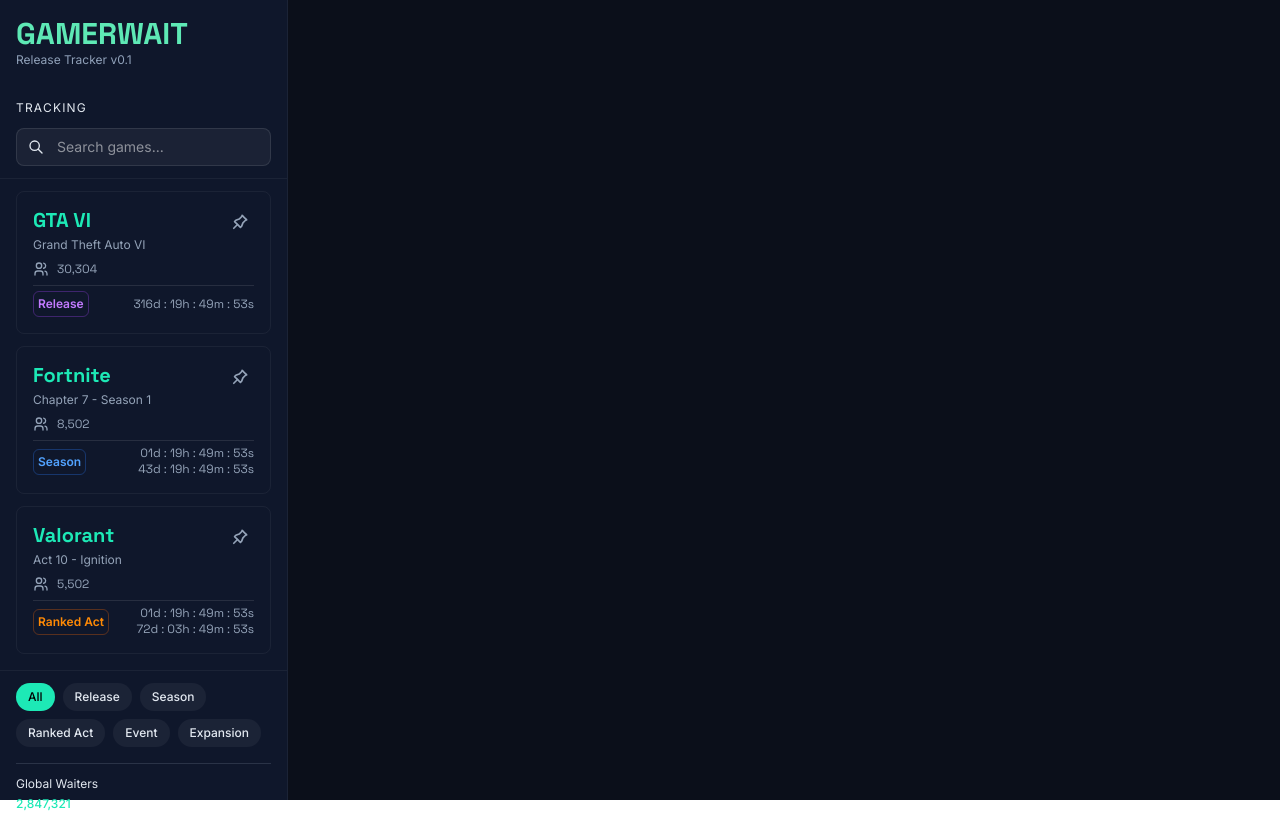
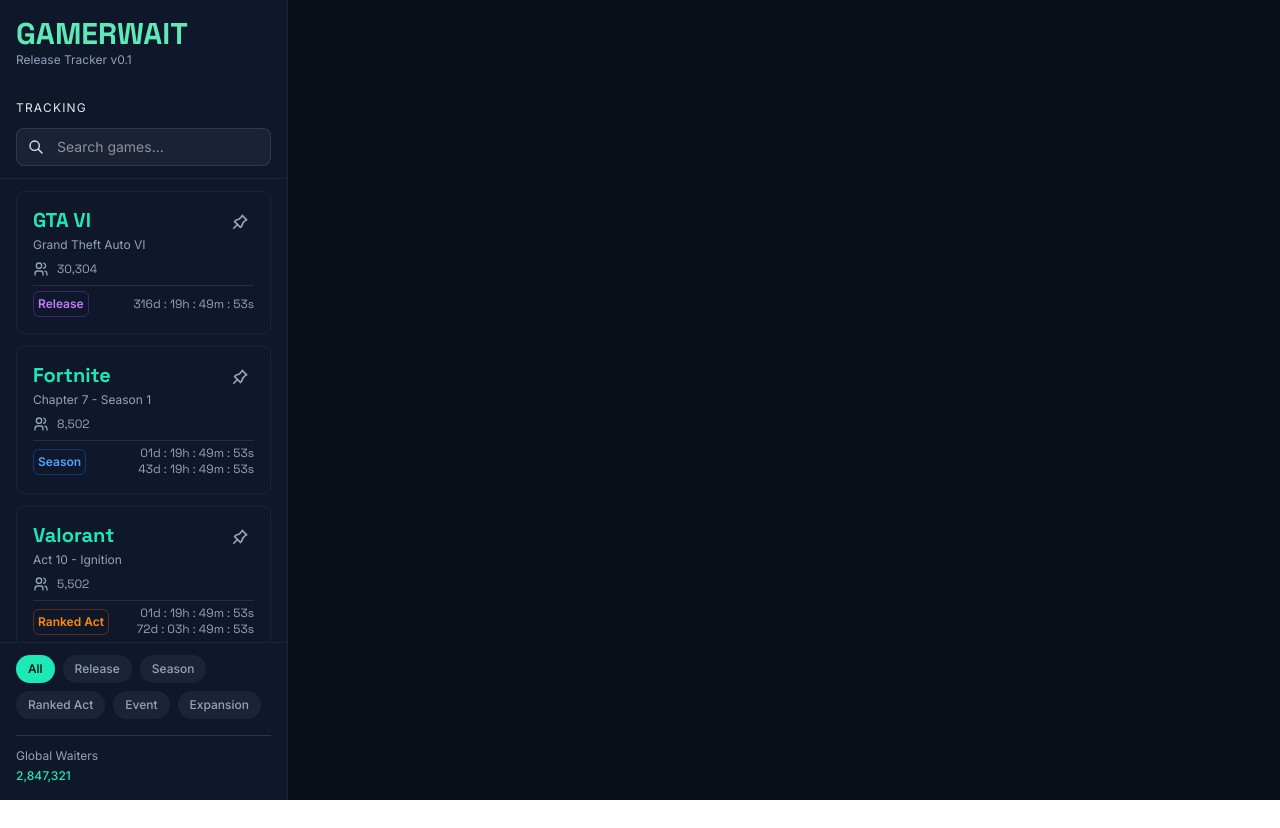
Before and after one commit to cristianbyte/gamerwait, a React (Vite) app: page / in a window 1280 px wide. After the commit the page ends 800 px from the top, so only its background shows below. Built offline with nearby package versions, Linux system fonts and the light colour scheme.

Commit message:
feat: enhance styling and layout in GlobalWaiters and TrackedGameList components

```diff
--- a/src/components/sidebar/GlobalWaiters.jsx
+++ b/src/components/sidebar/GlobalWaiters.jsx
@@ -1,9 +1,9 @@
 export default function GlobalWaiters() {
   return (
-    <div className="text-xs text-muted p-4 pt-0">
-      <div className="h-px bg-slate/20 mb-3 w-full" />
+    <div className="text-xs p-4 pt-0">
+      <div className="h-px bg-slate/20 text-slate mb-3 w-full" />
 
-      <p>Global Waiters</p>
+      <p className="text-slate">Global Waiters</p>
       <p className="text-neon font-medium mt-1">2,847,321</p>
     </div>
   );
--- a/src/components/sidebar/TrackedGameList.jsx
+++ b/src/components/sidebar/TrackedGameList.jsx
@@ -73,17 +73,15 @@
   }, [searchQuery, selectedFilter]);
 
   return (
-    <section className="flex flex-col h-full relative">
+    <section className="flex flex-col max-h-screen overflow-hidden relative">
       {/* Header with title and search */}
-      <div className="px-4 pt-4 pb-3 border-b border-white/5">
-        <p className="text-xs text-muted uppercase tracking-widest mb-3">
-          Tracking
-        </p>
+      <div className="px-4 pt-4 pb-3 border-b shrink-0 border-white/5">
+        <p className="text-xs  uppercase tracking-widest mb-3">Tracking</p>
 
         {/* Search input */}
         <div className="relative">
           <svg
-            className="absolute left-3 top-1/2 -translate-y-1/2 w-4 h-4 text-muted"
+            className="absolute left-3 top-1/2 -translate-y-1/2 w-4 h-4 "
             fill="none"
             viewBox="0 0 24 24"
             stroke="currentColor"
@@ -106,8 +104,8 @@
       </div>
 
       {/* Scrollable game list */}
-      <div className="flex-1 overflow-y-auto px-4 pt-3 pb-4">
-        <div className="flex flex-col gap-3">
+      <div className="flex-1 overflow-y-auto overflow-x-hidden min-h-0 px-4 pt-3 pb-4">
+        <div className="flex flex-col gap-3 ">
           {filteredGames.length > 0 ? (
             filteredGames.map((game) => (
               <TrackedGameCard
@@ -120,14 +118,16 @@
             ))
           ) : (
             <div className="text-center py-8">
-              <p className="text-muted text-sm">No games found</p>
+              <p className="text-slate text-sm">
+                Nothing spawned here. Try again.
+              </p>
             </div>
           )}
         </div>
       </div>
 
       {/* Filter buttons at bottom */}
-      <div className="px-4 pb-4 pt-3 border-t border-white/5">
+      <div className="px-4 shrink-0 pb-4 pt-3 flex-end border-t border-white/5">
         <div className="flex flex-wrap gap-2">
           {FILTER_OPTIONS.map((option) => (
             <button
@@ -136,7 +136,7 @@
               className={`px-3 py-1.5 rounded-full text-xs font-medium transition-all ${
                 selectedFilter === option.value
                   ? "bg-neon text-black"
-                  : "bg-white/5 text-muted hover:bg-white/10 hover:text-white"
+                  : "bg-white/5 text-slate hover:bg-white/10 hover:text-white"
               }`}
             >
               {option.label}
```
